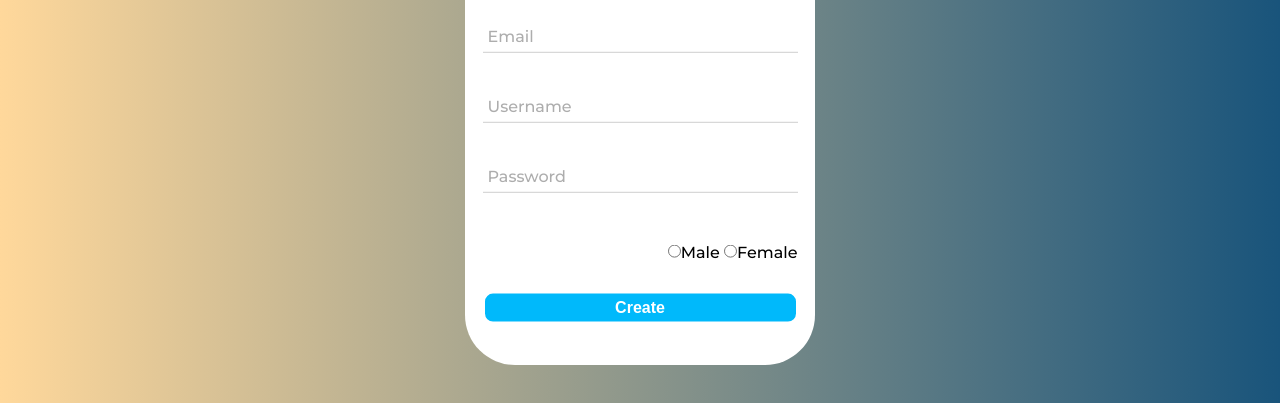
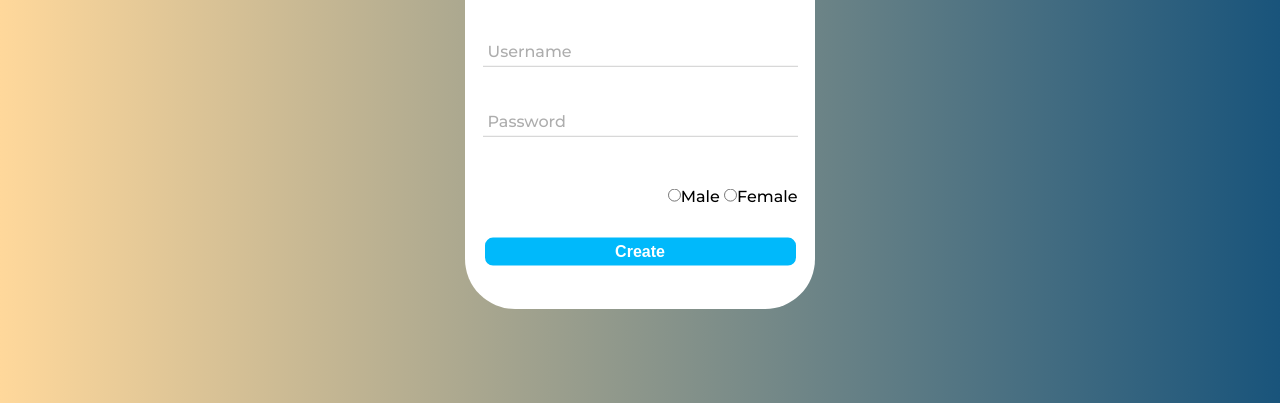
Before and after one commit to Sasho32/2022-07-05-USERS-FStack, a plain HTML site: page client/index.html in a window 1280 px wide. Shown: the part 241-644 px from the top of the page. Drawn offline with Linux system fonts and the light colour scheme; no server answers.

Commit message:
removed body min-height - thought i going to need it for the lin-grad but turns out i do not

```diff
--- a/client/styles/styles.scss
+++ b/client/styles/styles.scss
@@ -7,7 +7,7 @@
 
 body {
     position: relative;
-    min-height: 100vh;
+    // min-height: 100vh;
     font-family: 'Montserrat', sans-serif;
     background: linear-gradient(to right, #ffd89b, #19547b);
     @include flex-box(column, nowrap, 100px, center, center);
```
Also changed, not shown: client/styles/styles.css, 1 other file.
